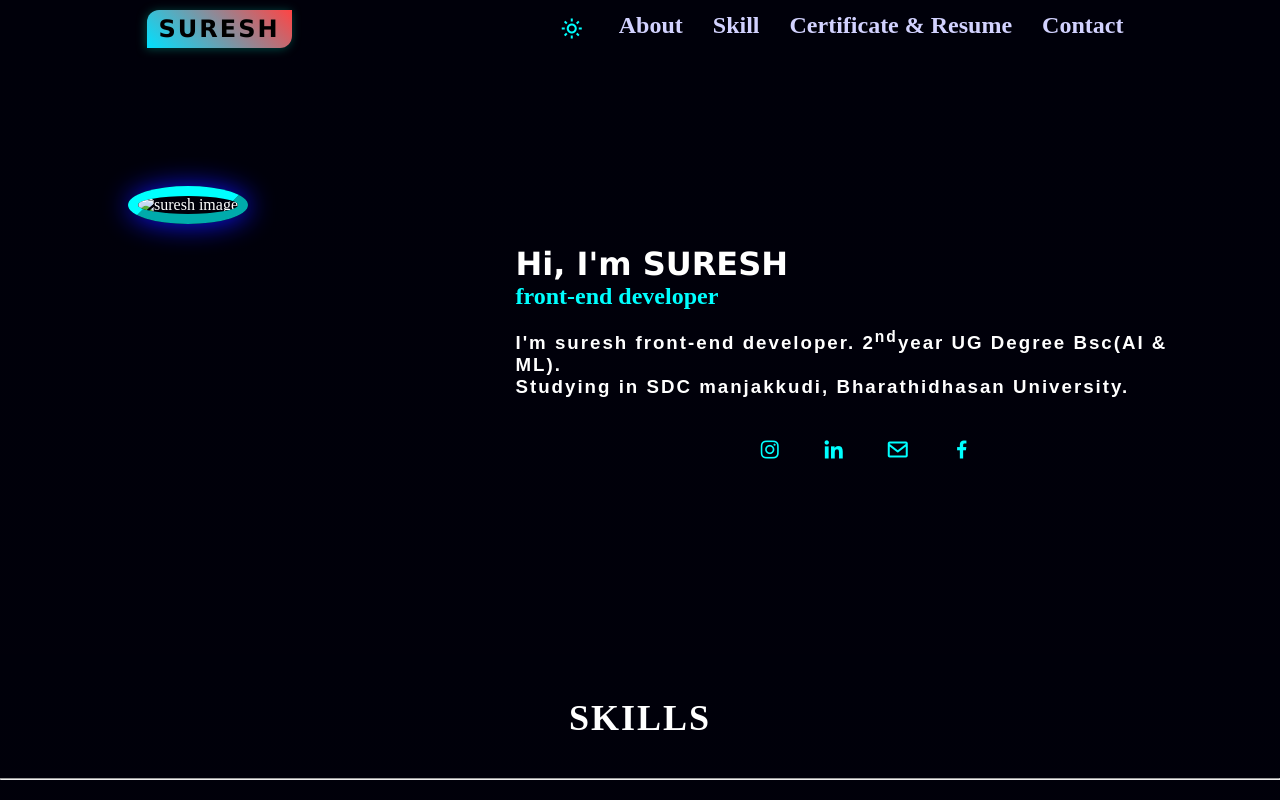
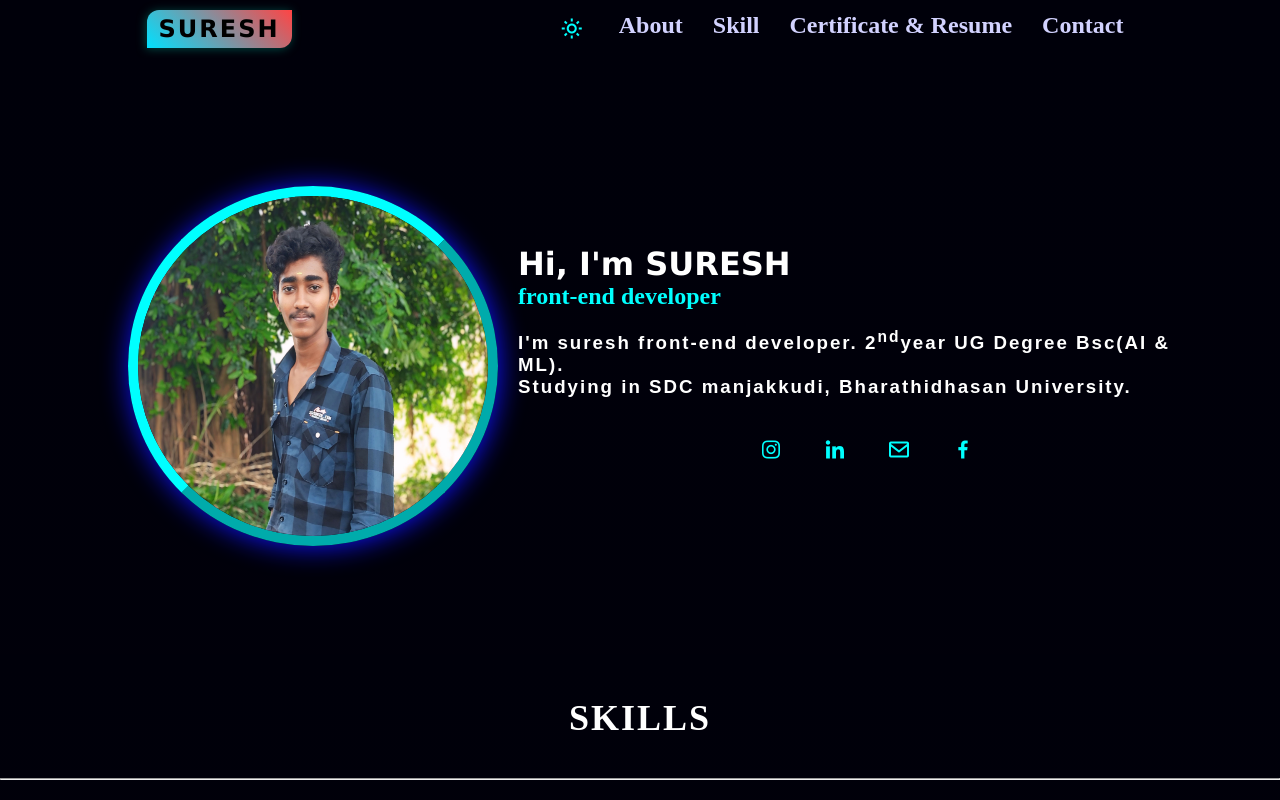
Before and after one commit to ksuresh6190/digital-portfolio, a plain HTML site: page index.html in a window 1280 px wide. Shown: the top 800 px of the page. Drawn offline with nearby package versions, Linux system fonts and the light colour scheme.

Commit message:
Update index.html

```diff
--- a/index.html
+++ b/index.html
@@ -29,7 +29,7 @@
     </div>
     <div class="container" id="about">
         <div class="img">
-            <img src="photos/suresh.jpg" alt="suresh image"  width="360px" height="340px" title="suresh image">
+            <img src="suresh.jpg" alt="suresh image"  width="360px" height="340px" title="suresh image">
         </div>
         <div class="text">
             <h1><b>Hi, I'm SURESH</b></h1>
```
